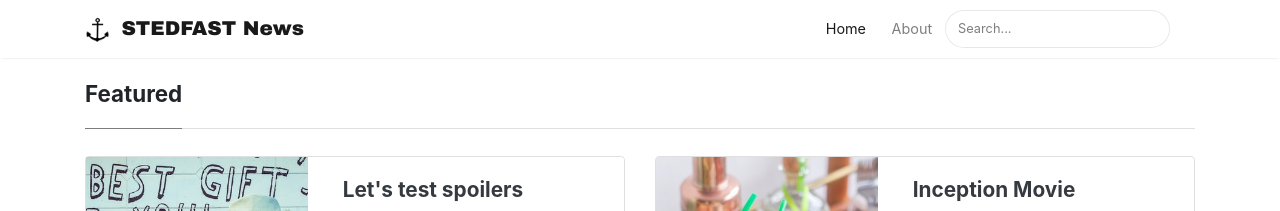
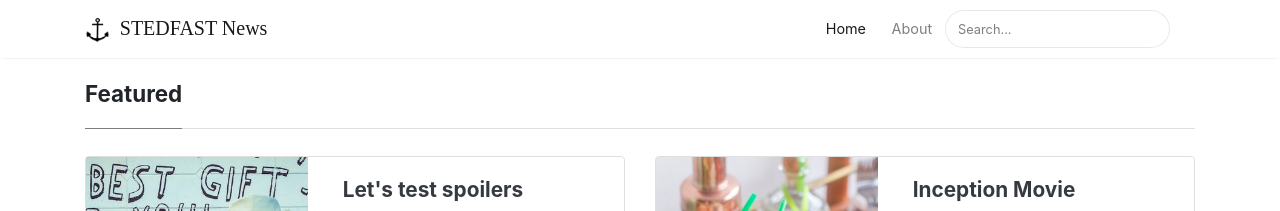
Before and after one commit to flashlightministries/stedfastnews, a Jekyll site: the page built from index.html, in a window 1280 px wide. Shown: the top 211 px of the page. Built offline with Jekyll 4.4.1, drawn with Linux system fonts in a browser that asks for light colours; nearby versions of some CDN libraries; the list of posts is cut into pages by our own code.

Commit message:
Update screen.css

```diff
--- a/assets/css/screen.css
+++ b/assets/css/screen.css
@@ -305,7 +305,7 @@ span.post-read-more a:hover {
 }
 
 a.sitetitle {
-    font-family: Haettenschweiler,Franklin Gothic Bold,Charcoal,Helvetica Inserat,Bitstream Vera Sans Bold,Arial Black,sans serif;
+    font-family: sans serif;
 }
 
 .mainheading h1.posttitle {
```
